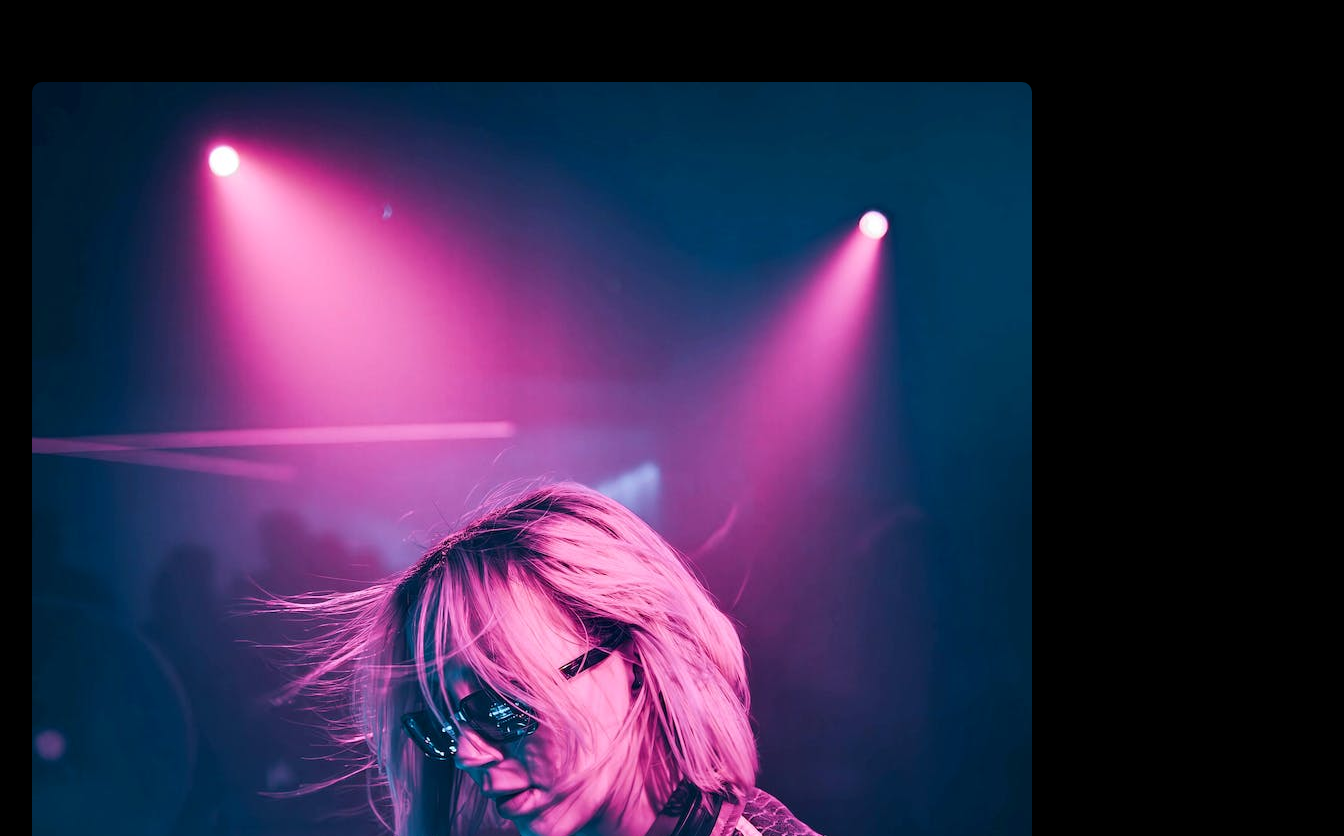
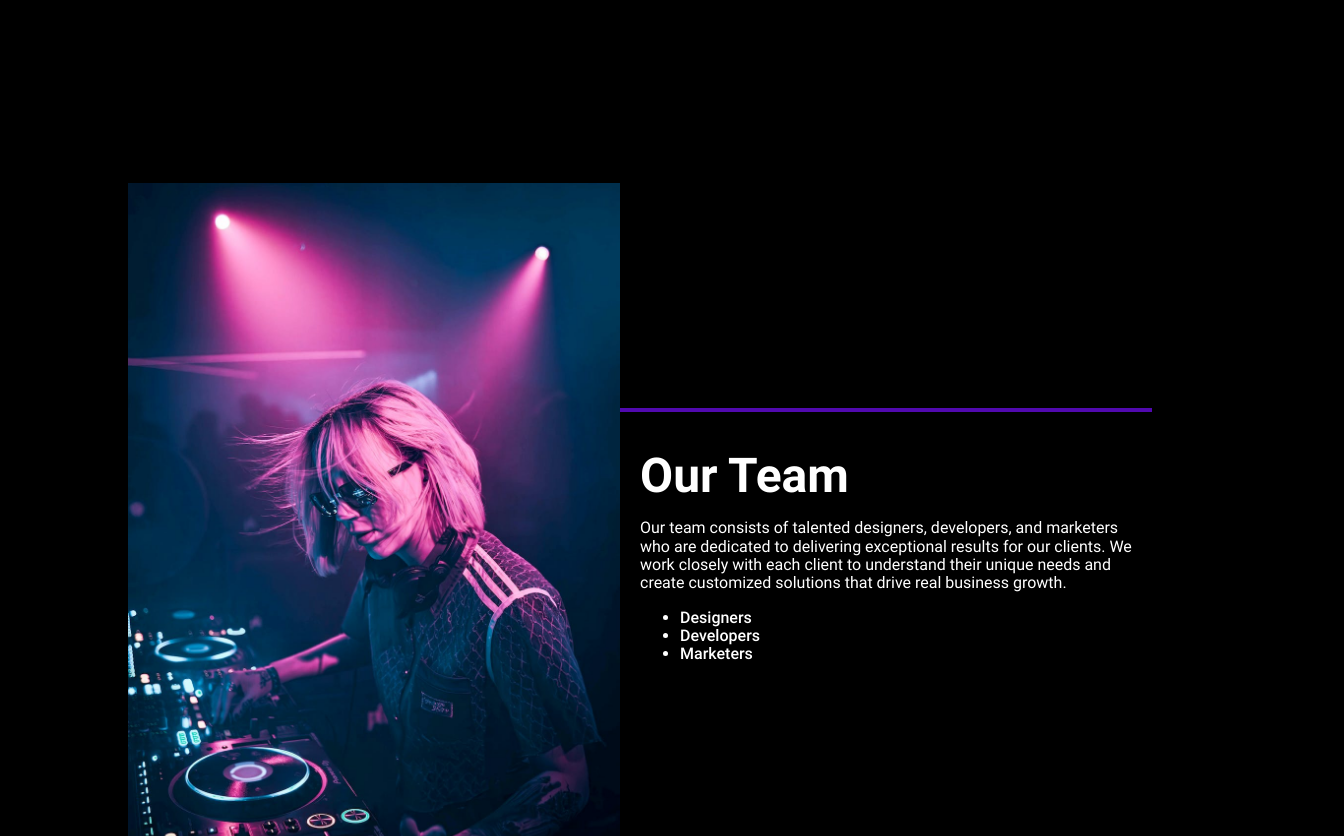
Before and after one commit to TLin8/PO-2---339, a plain HTML site: page PO2/about.html in a window 1280 px wide. Shown: the part 327-1163 px from the top of the page, 1344 px wide, since content can reach past the window. Drawn offline with Linux system fonts and the light colour scheme.

Commit message:
Repushed about us page

```diff
--- a/PO2/css/website.css
+++ b/PO2/css/website.css
@@ -142,17 +142,29 @@
 
 /* ABOUT TEMPLATE */
 .about-us {
-  width: 100%;
-  margin-inline: auto;
-  padding: 2rem;
+  display: flex;
+  justify-content: space-between;
+  align-items: center;
+  margin-bottom: 150px;
+  width: 80%;
+
 }
 
-.about-us img {
-  display: block;
+.about-content {
+  flex: 1;
+  padding: 20px;
+  width: 50%;
+  border-top: 0.3rem solid rgb(81, 9, 175);
+}
+
+.about-image {
+  flex: 1;
+  width: 50%;
+}
+
+.about-image img {
   max-width: 100%;
   height: auto;
-  border-radius: 10px;
-  margin-top: 1rem;
 }
 
 /* PORTFOLIO TEMPLATE */
```
